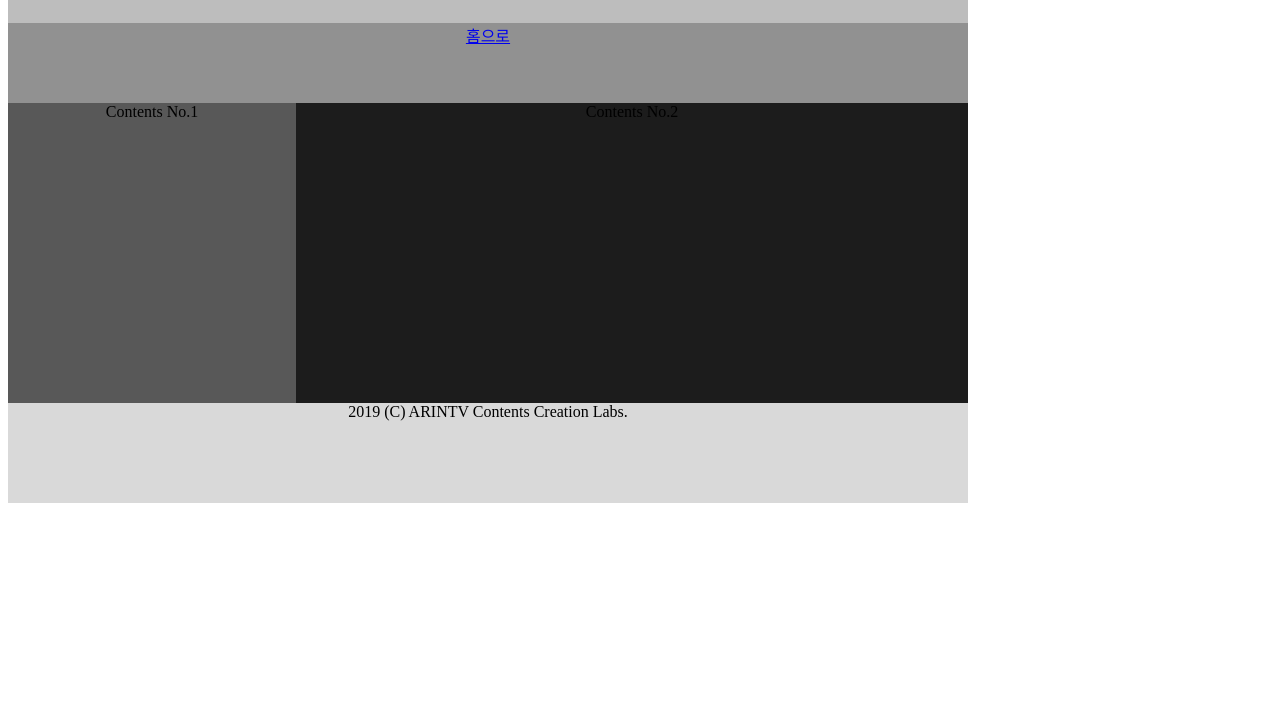
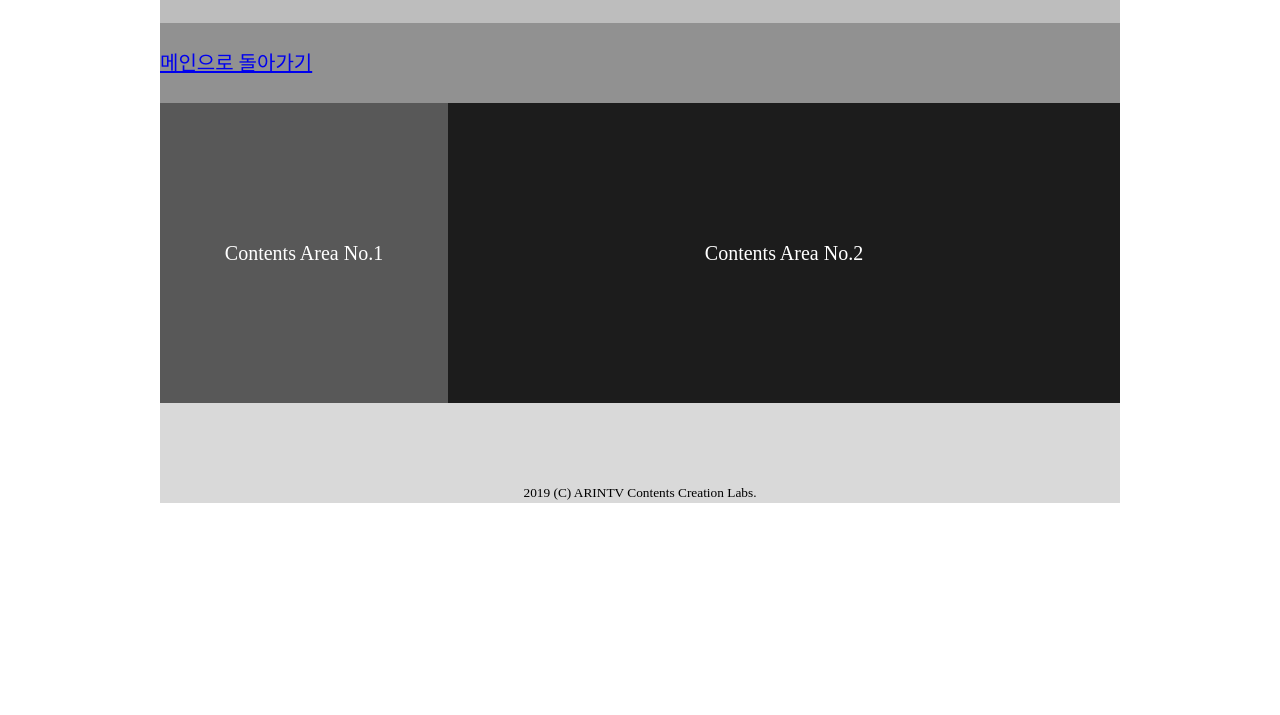
Before and after one commit to ARINTVConLabs/ARINTVConLabs.github.io, a plain HTML site: page pagelayouts/navdivder.html in a window 1280 px wide. Shown: the part 85-800 px from the top of the page. Drawn offline with Linux system fonts and the light colour scheme.

```diff
--- /dev/null
+++ b/pagelayouts/layout.css
@@ -0,0 +1,8 @@
+/* html5tags에 사용할 CSS 적용 부분 */
+
+#wrap {width: 960px; margin:0 auto;}
+header {width: 100%; height: 100px; background-color: #c4c4c4;}
+nav {width: 100%; height: 100px; background-color: #b4b4b4; }
+article {width: 30%; height: 300px; background-color: #a4a4a4; float: left;}
+section {width: 70%; height: 300px; background-color: #949494; float: left;}
+footer {width: 100%; height: 100px; background-color: #848484; clear: both; font-size: 10pt;}
--- a/pagelayouts/navdivder.html
+++ b/pagelayouts/navdivder.html
@@ -6,34 +6,45 @@
     <style>
         #wrap {
             width: 960px;
+            margin: 0 auto;
             text-align: center;
-
+            color:#FFFFFF;
+            font-size: 15pt;
         }
         #header {
             background-color: #BDBDBD;
+
             width: 100%;
             height: 100px;
+            line-height: 100px;
         }
         #nav {
             background-color: rgb(145, 145, 145);
+            text-align: start;
             width: 100%;
             height: 80px;
+            line-height: 80px;
         }
         #content-1 {
             background-color: #585858;
             width: 30%;
             height: 300px;
+            line-height: 300px;
             float: left;
         }
         #content-2 {
             background-color: #1C1C1C;
             width: 70%;
             height: 300px;
+            line-height: 300px;
             float: left;
         }
         #footer {
             background-color: rgba(189, 189, 189, 0.582);
+            font-size: 10pt;
+            color: #000000;
             width: 100%;
+            line-height: 180px;
             height: 100px;
             clear:both;
         }
@@ -41,11 +52,11 @@
 </head>
 <body>
     <div id="wrap">
-        <div id="header"><header>DIV 태그를 이용한 나누기</header></div>
-        <div id="nav"><nav><a href="../index.html">홈으로</a></nav></div>
-        <div id="content-1">Contents No.1</div>
-        <div id="content-2">Contents No.2</div>
-        <div id="footer"><footer>2019 (C) ARINTV Contents Creation Labs.</footer></div>
+        <div id="header"><b>1. DIV 태그를 이용한 나누기</b></div>
+        <div id="nav"><a href="../index.html">메인으로 돌아가기</a></div>
+        <div id="content-1">Contents Area No.1</div>
+        <div id="content-2">Contents Area No.2</div>
+        <div id="footer">2019 (C) ARINTV Contents Creation Labs.</div>
         </div>
     </div>
 
```
Also changed, not shown: index.html (+8 -2 lines), pagelayouts/html5tags.html (added, +17 -0 lines).
